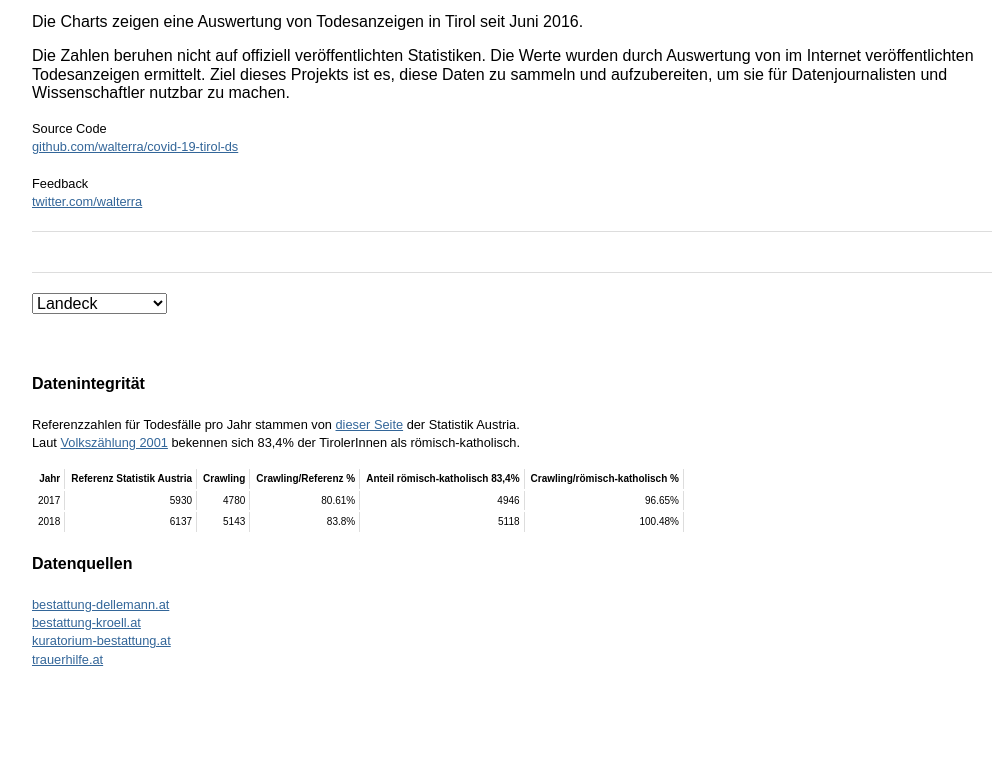
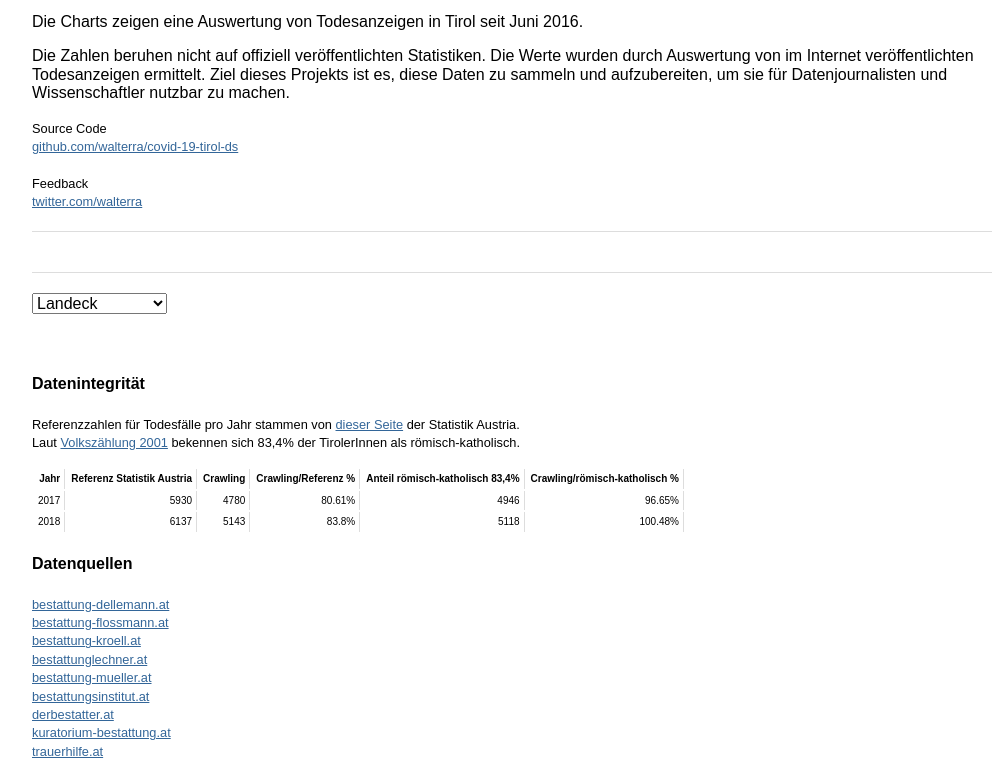
Before and after one commit to walterra/covid-19-tirol-ds, a website: page index.html in a window 1280 px wide. Shown: the part 101-881 px from the top of the page, without its empty margins (128-1132 px from the left). Before the commit the page ends 800 px from the top, so only its background shows below. Drawn offline with nearby package versions, Linux system fonts and the light colour scheme; a script that the page names is missing.

Commit message:
Added sources.

```diff
--- a/index.html
+++ b/index.html
@@ -37,7 +37,12 @@
     <h4>Datenquellen</h4>
     <p><small>
       <a href="https://www.bestattung-dellemann.at/sterbefaelle/archivierte-sterbefaelle.html" rel="nofollow">bestattung-dellemann.at</a><br >
+      <a href="https://bestattung-flossmann.at/sterbefaelle?p=1" rel="nofollow">bestattung-flossmann.at</a><br />
       <a href="https://www.bestattung-kroell.at/de/sterbefaelle/sterbefaelle.html" rel="nofollow">bestattung-kroell.at</a><br />
+      <a href="https://bestattunglechner.at/sterbefaelle?page=1" rel="nofollow">bestattunglechner.at</a><br />
+      <a href="https://www.bestattung-mueller.at/sterbefaelle/page/1" rel="nofollow">bestattung-mueller.at</a><br />
+      <a href="https://www.bestattungsinstitut.at/index.php/gedenkportal-48.html?currP=1" rel="nofollow">bestattungsinstitut.at</a><br />
+      <a href="https://www.derbestatter.at/sterbefaelle/page/1" rel="nofollow">derbestatter.at</a><br />
       <a href="http://kuratorium-bestattung.at/sterbefaelle" rel="nofollow">kuratorium-bestattung.at</a><br />
       <a href="https://www.trauerhilfe.at/todesanzeigen/region/tirol/#c651" rel="nofollow">trauerhilfe.at</a><br />
     </small></p>
```
